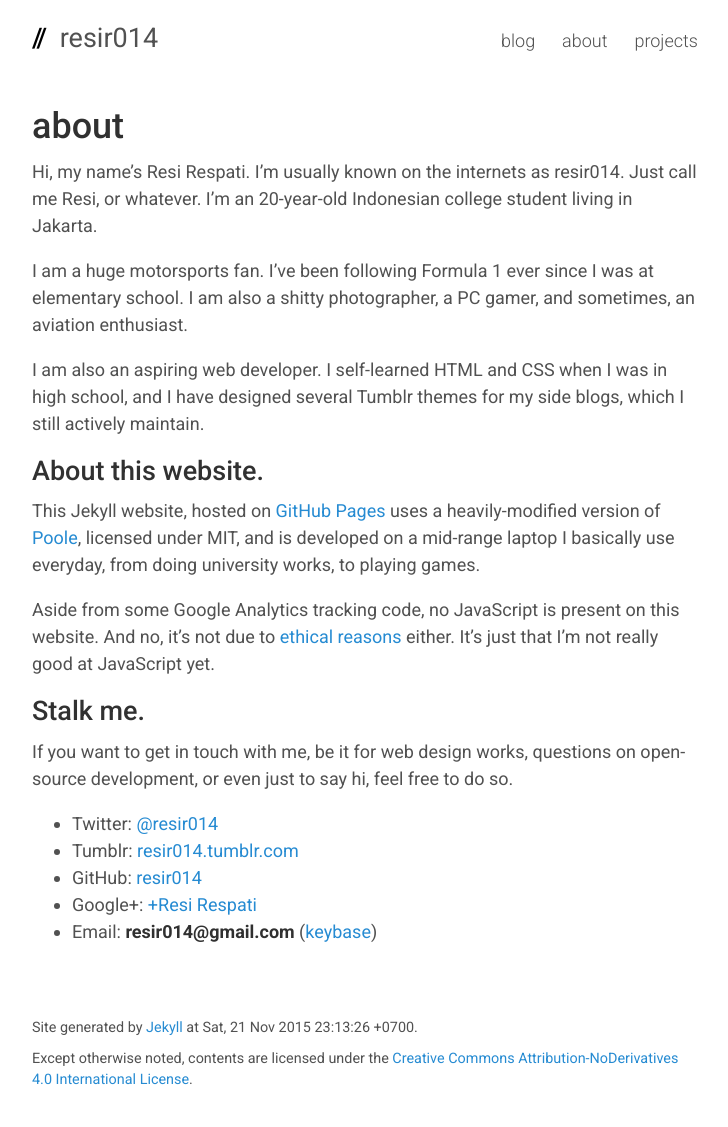
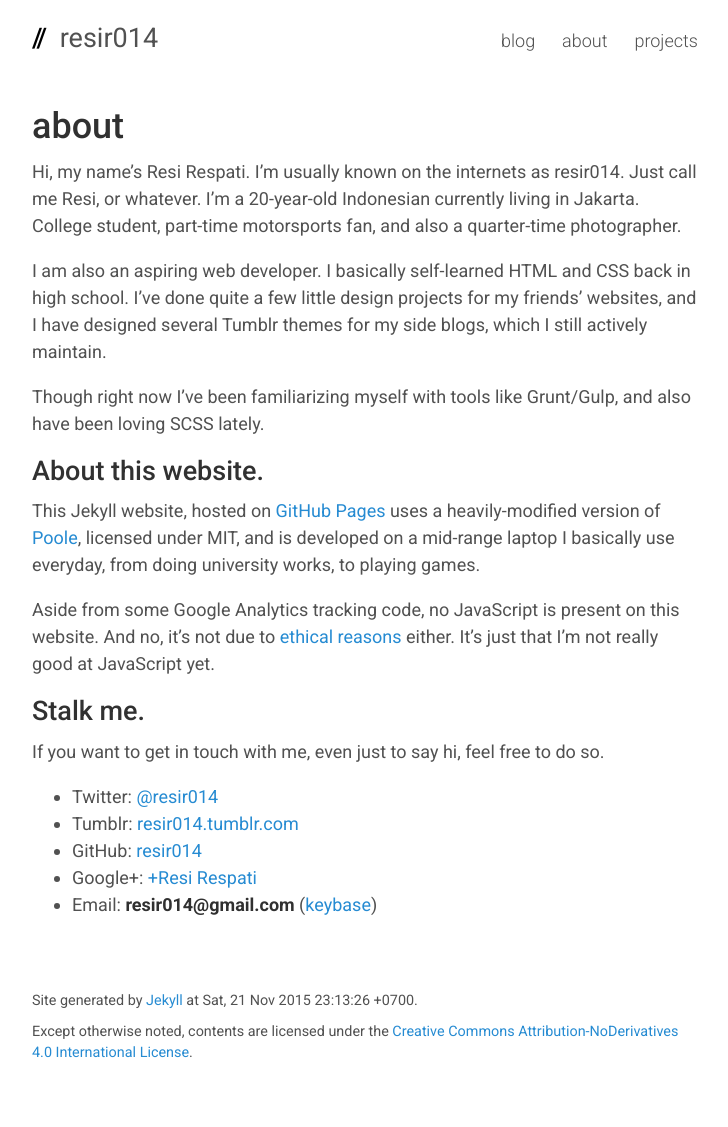
Before and after one commit to resir014/resir014.github.io, a Jekyll site: the page built from about.md, in a window 1280 px wide. Shown: the whole page, without its empty margins (275-1003 px from the left). Built offline with Jekyll 4.4.1, drawn with Linux system fonts in a browser that asks for light colours; nearby versions of some CDN libraries; comment, search, counter and statistics services are not loaded; after the commit the page ends 1100 px from its top, so only the background shows below that.

Commit message:
Updated about page, again

```diff
--- a/about.md
+++ b/about.md
@@ -4,11 +4,11 @@ title: about
 permalink: /about/
 ---
 
-Hi, my name's Resi Respati. I'm usually known on the internets as resir014. Just call me Resi, or whatever. I'm an 20-year-old Indonesian college student living in Jakarta.
+Hi, my name's Resi Respati. I'm usually known on the internets as resir014. Just call me Resi, or whatever. I'm a 20-year-old Indonesian currently living in Jakarta. College student, part-time motorsports fan, and also a quarter-time photographer.
 
-I am a huge motorsports fan. I've been following Formula 1 ever since I was at elementary school. I am also a shitty photographer, a PC gamer, and sometimes, an aviation enthusiast.
+I am also an aspiring web developer. I basically self-learned HTML and CSS back in high school. I've done quite a few little design projects for my friends' websites, and I have designed several Tumblr themes for my side blogs, which I still actively maintain.
 
-I am also an aspiring web developer. I self-learned HTML and CSS when I was in high school, and I have designed several Tumblr themes for my side blogs, which I still actively maintain.
+Though right now I've been familiarizing myself with tools like Grunt/Gulp, and also have been loving SCSS lately.
 
 ## About this website.
 
@@ -18,7 +18,7 @@ Aside from some Google Analytics tracking code, no JavaScript is present on this
 
 ## Stalk me.
 
-If you want to get in touch with me, be it for web design works, questions on open-source development, or even just to say hi, feel free to do so.
+If you want to get in touch with me, even just to say hi, feel free to do so.
 
 * Twitter: [@resir014](https://twitter.com/resir014)
 * Tumblr: [resir014.tumblr.com](http://resir014.tumblr.com/)
```
